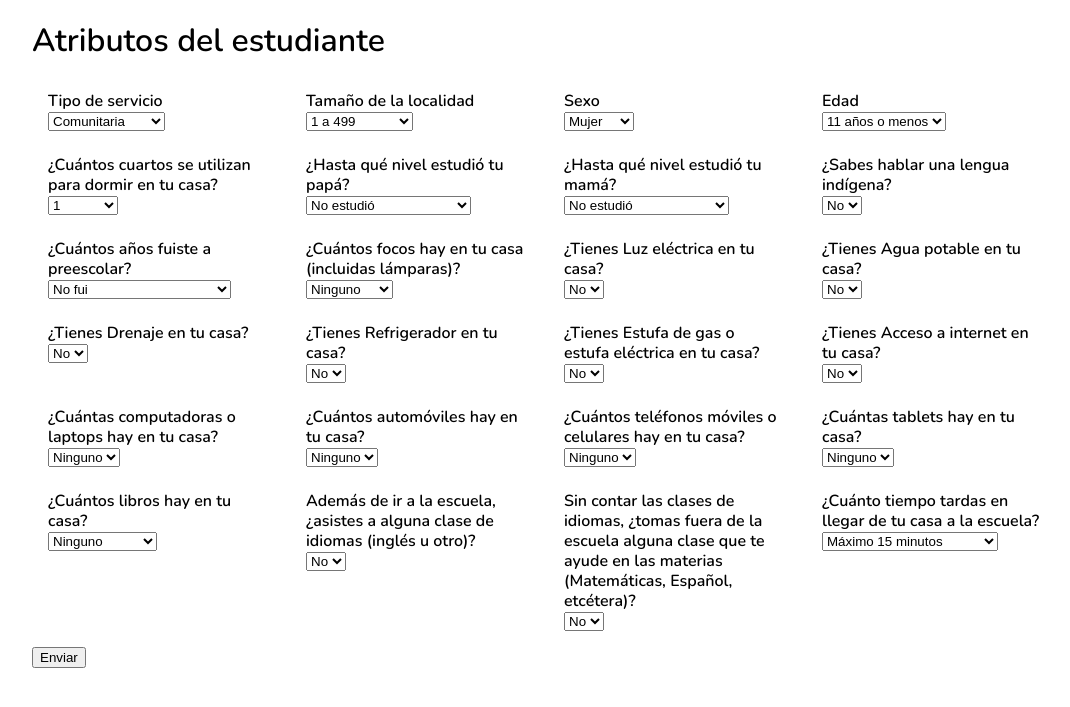
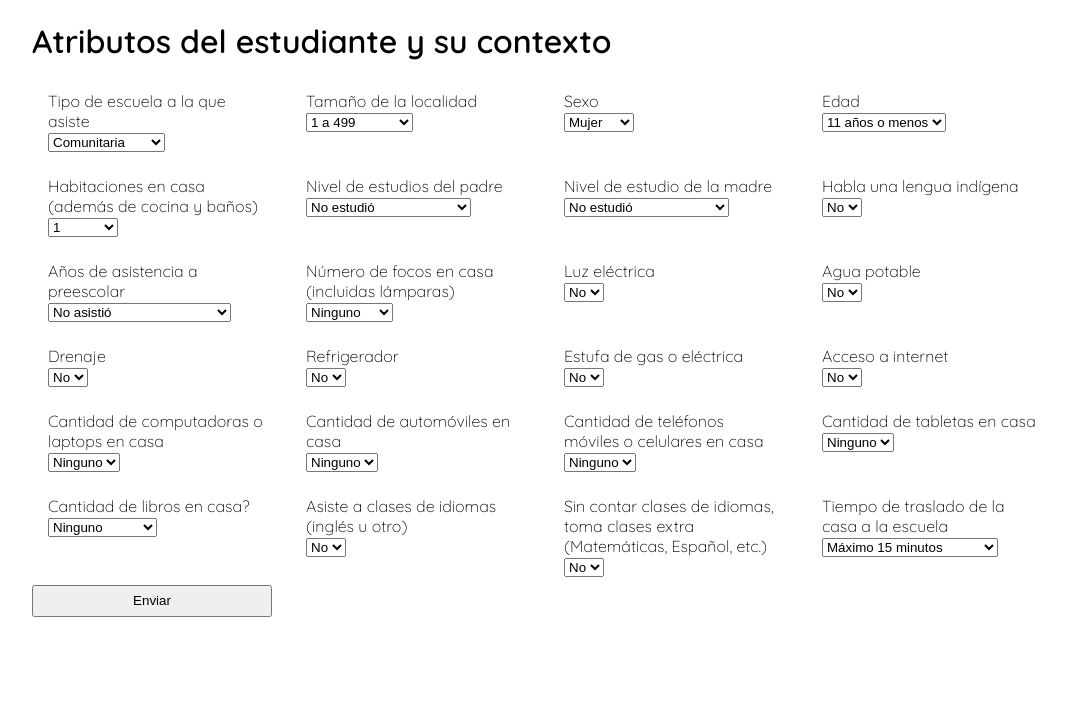
Before and after one commit to jboscomendoza/logro-escolar-app, a Flask app: page / in a window 1280 px wide. Shown: the top 707 px of the page, without its empty margins (108-1178 px from the left). Run offline with Flask 2, Linux system fonts and the light colour scheme; some libraries are stand-ins or nearby versions.

Commit message:
Forms y Templates corregidos para mostrar resultados

```diff
--- a/app/__init__.py
+++ b/app/__init__.py
@@ -1,7 +1,10 @@
 from flask import Flask
+from flask_bootstrap import Bootstrap
 from config import Config
 
 app = Flask(__name__)
 app.config.from_object(Config)
 
+bootstrap = Bootstrap(app)
+
 from app import routes
--- a/app/forms.py
+++ b/app/forms.py
@@ -8,15 +8,13 @@ ESCOLARIDAD = [
     'Universidad o Posgrado', 'Desconocido',
 ]
 
-NO_SI = ["No", u"Sí"]
+NO_SI = ["No", u"Sí",]
 
-CANTIDAD = [
-    'Ninguno', '1', '2', '3', '4 o más',
-]
+CANTIDAD = ['Ninguno', '1', '2', '3', '4 o más',]
 
 
 class Atributos(FlaskForm):
-    SERV = SelectField(u"Tipo de servicio", choices=[
+    SERV = SelectField(u"Tipo de escuela a la que asiste", choices=[
         'Comunitaria', 'General Pública', 'Privada', 'Indígena'
     ])
     TAM_LOC_PRIM = SelectField(u"Tamaño de la localidad", choices=[
@@ -24,39 +22,39 @@ class Atributos(FlaskForm):
     ])
     SEXO = SelectField(u"Sexo", choices=["Mujer", "Hombre"])
     EDAD_ACC = SelectField(u"Edad", choices=[
-        '11 años o menos', '12 años', '14 años o más', '13 años'
+        '11 años o menos', '12 años', '13 años', '14 años o más',
     ])
-    PAB_4 = SelectField(u"¿Cuántos cuartos se utilizan para dormir en tu casa?", choices=[
+    PAB_4 = SelectField(u"Habitaciones en casa (además de cocina y baños)", choices=[
         '1', '2', '3', '4', u'5 o más'
     ])
-    PAB_11 = SelectField(u"¿Hasta qué nivel estudió tu papá?",
+    PAB_11 = SelectField(u"Nivel de estudios del padre",
         choices=ESCOLARIDAD)
-    PAB_12 = SelectField(u"¿Hasta qué nivel estudió tu mamá?",
+    PAB_12 = SelectField(u"Nivel de estudio de la madre",
         choices=ESCOLARIDAD)
-    PAB_14 = SelectField(u"¿Sabes hablar una lengua indígena?", choices=NO_SI)
-    PAB_16 = SelectField(u"¿Cuántos años fuiste a preescolar?", choices=[
-        'No fui', u'1 año o menos', u'2 años',
+    PAB_14 = SelectField(u"Habla una lengua indígena", choices=NO_SI)
+    PAB_16 = SelectField(u"Años de asistencia a preescolar", choices=[
+        u'No asistió', u'1 año o menos', u'2 años',
         u'3 años', u'Asistió, años desconocidos',
     ])
-    PAB_22 = SelectField(u"¿Cuántos focos hay en tu casa (incluidas lámparas)?", choices=[
-        'Ninguno', 'De 11 a 15', 'De 6 a 10', 'De 1 a 5', 'Más de 15',
+    PAB_22 = SelectField(u"Número de focos en casa (incluidas lámparas)", choices=[
+        'Ninguno', 'De 1 a 5', 'De 6 a 10', 'De 11 a 15', 'Más de 15',
     ])
-    PAB_24 = SelectField(u"¿Tienes Luz eléctrica en tu casa?", choices=NO_SI)
-    PAB_25 = SelectField(u"¿Tienes Agua potable en tu casa?", choices=NO_SI)
-    PAB_26 = SelectField(u"¿Tienes Drenaje en tu casa?", choices=NO_SI)
-    PAB_29 = SelectField(u"¿Tienes Refrigerador en tu casa?", choices=NO_SI)
-    PAB_31 = SelectField(u"¿Tienes Estufa de gas o estufa eléctrica en tu casa?", choices=NO_SI)
-    PAB_34 = SelectField(u"¿Tienes Acceso a internet en tu casa?", choices=NO_SI)
-    PAB_35 = SelectField(u"¿Cuántas computadoras o laptops hay en tu casa?", choices=CANTIDAD)
-    PAB_37 = SelectField(u"¿Cuántos automóviles hay en tu casa?", choices=CANTIDAD)
-    PAB_38 = SelectField(u"¿Cuántos teléfonos móviles o celulares hay en tu casa?", choices=CANTIDAD)
-    PAB_39 = SelectField(u"¿Cuántas tablets hay en tu casa?", choices=CANTIDAD)
-    PAB_48 = SelectField(u"¿Cuántos libros hay en tu casa?", choices=[
+    PAB_24 = SelectField(u"Luz eléctrica", choices=NO_SI)
+    PAB_25 = SelectField(u"Agua potable", choices=NO_SI)
+    PAB_26 = SelectField(u"Drenaje", choices=NO_SI)
+    PAB_29 = SelectField(u"Refrigerador", choices=NO_SI)
+    PAB_31 = SelectField(u"Estufa de gas o eléctrica", choices=NO_SI)
+    PAB_34 = SelectField(u"Acceso a internet", choices=NO_SI)
+    PAB_35 = SelectField(u"Cantidad de computadoras o laptops en casa", choices=CANTIDAD)
+    PAB_37 = SelectField(u"Cantidad de automóviles en casa", choices=CANTIDAD)
+    PAB_38 = SelectField(u"Cantidad de teléfonos móviles o celulares en casa", choices=CANTIDAD)
+    PAB_39 = SelectField(u"Cantidad de tabletas en casa", choices=CANTIDAD)
+    PAB_48 = SelectField(u"Cantidad de libros en casa?", choices=[
         'Ninguno', 'Entre 1 y 25', 'Entre 26 y 50', 'Entre 51 y 100', 'Más de 100',
     ])
-    PAB_52 = SelectField(u"Además de ir a la escuela, ¿asistes a alguna clase de idiomas (inglés u otro)?", choices=NO_SI)
-    PAB_53 = SelectField(u"Sin contar las clases de idiomas, ¿tomas fuera de la escuela alguna clase que te ayude en las materias (Matemáticas, Español, etcétera)?", choices=NO_SI)
-    PAB_85 = SelectField(u"¿Cuánto tiempo tardas en llegar de tu casa a la escuela?", choices=[
+    PAB_52 = SelectField(u"Asiste a clases de idiomas (inglés u otro)", choices=NO_SI)
+    PAB_53 = SelectField(u"Sin contar clases de idiomas, toma clases extra (Matemáticas, Español, etc.)", choices=NO_SI)
+    PAB_85 = SelectField(u"Tiempo de traslado de la casa a la escuela", choices=[
         'Máximo 15 minutos', 'De 16 a 30 minutos', 'De 31 minutos a una hora',
         'Entre 1 y 2 horas', 'Más de 2 horas',
     ])
--- a/app/routes.py
+++ b/app/routes.py
@@ -2,6 +2,7 @@ from flask import render_template, request, redirect, url_for
 from app import app
 from app.forms import Atributos
 from catboost import CatBoostRegressor
+
 
 modelo_lyc = CatBoostRegressor()
 modelo_lyc.load_model("model_lyc.cbm")
@@ -16,23 +17,30 @@ def inicio():
 
     if form.validate_on_submit():
         data = request.form.to_dict()
+        for i in ["csrf_token", "submit"]:
+            data.pop(i)
         return redirect(url_for("resultado", atributos=data))
 
     return render_template("index.html", form=form)
 
-@app.route("/resultado", methods=["GET", "POST"])
-def resultado():
-    data_atr = eval(request.args["atributos"])
-    for i in ["csrf_token", "submit"]:
-            data_atr.pop(i)
-    data_atr = list(data_atr.values())
+
+@app.route("/resultado/<atributos>", methods=["GET", "POST"])
+def resultado(atributos):
+    data_atr = eval(atributos)
+
+    nombres = list(data_atr.keys())
+    nombres.sort()
+    data_list = [data_atr[i] for i in nombres]
 
     resultado = {}
-    resultado["lyc"] = modelo_lyc.predict(data_atr)
-    resultado["mat"] = modelo_mat.predict(data_atr)
+    resultado["lyc"] = modelo_lyc.predict(data_list)
+    resultado["mat"] = modelo_mat.predict(data_list)
+
     return redirect(url_for("resumen", resultado=resultado))
+
 
 @app.route("/resumen/<resultado>", methods=["GET"])
 def resumen(resultado):
     resultado = eval(resultado)
-    return resultado
+
+    return render_template("resumen.html", resultado=resultado)
--- a/app/static/style.css
+++ b/app/static/style.css
@@ -1,7 +1,7 @@
-@import url('https://fonts.googleapis.com/css2?family=Nunito:wght@300&display=swap');
+@import url('https://fonts.googleapis.com/css2?family=Quicksand:wght@300;600&display=swap');
 
 html {
-    font-family: "Nunito", sans-serif;
+    font-family: "Quicksand", sans-serif;
     background: #fff;
 }
 
@@ -26,6 +26,20 @@ body {
     border-radius: 5px;
 }
 
-label > input[type="radio"] {
-    display: none;
-  }
+.label-form {
+    font-weight: 500;
+}
+
+option {
+    width: 120px;
+    height: 2rem;
+}
+
+#submit {
+    width: 240px;
+    height: 2rem;
+}
+
+div #submit-form {
+    margin:auto;
+}
--- a/app/templates/base.html
+++ b/app/templates/base.html
@@ -2,7 +2,7 @@
 <html>
 
 <link rel="stylesheet" href="{{ url_for('static', filename='style.css') }}">
-<link href="https://fonts.googleapis.com/css2?family=Nunito:ital,wght@0,600;1,300&display=swap" rel="stylesheet">
+<link href="https://fonts.googleapis.com/css2?family=Quicksand:wght@300;600&display=swap" rel="stylesheet">
 
     <head>
 
--- a/app/templates/index.html
+++ b/app/templates/index.html
@@ -1,29 +1,30 @@
 {% extends "base.html" %}
 
 {% block content %}
-    <h1>Atributos del estudiante</h1>
 
-<form action="" method="post" novalidate>
+<h1>Atributos del estudiante y su contexto</h1>
+
+<form method="post">
 {{ form.hidden_tag() }}
 
 <div class="grid-form">
         {% for i in form %}
             {% if i.type != "CSRFTokenField" and i.name != "submit" %}
                 <div class="cell-form">
-                <div>
-                    <b>{{i.label}}</b>
+                    <div class="label-form">
+                        {{ i.label }}
                     </div>
                     <div>
-                    {{i}}
+                        {{ i }}
                     </div>
                 </div>
             {% endif %}
         {% endfor %}
-    <div>
-        {{form.submit}}
 </div>
+        <div id="submit-form">
+            {{ form.submit }}
+        </div>
+</form>
 
 
-</form>
-
 {% endblock %}
```
Also changed, not shown: app/templates/resumen.html (added, +17 -0 lines). Lines whose indentation alone changed are shown as unchanged.
